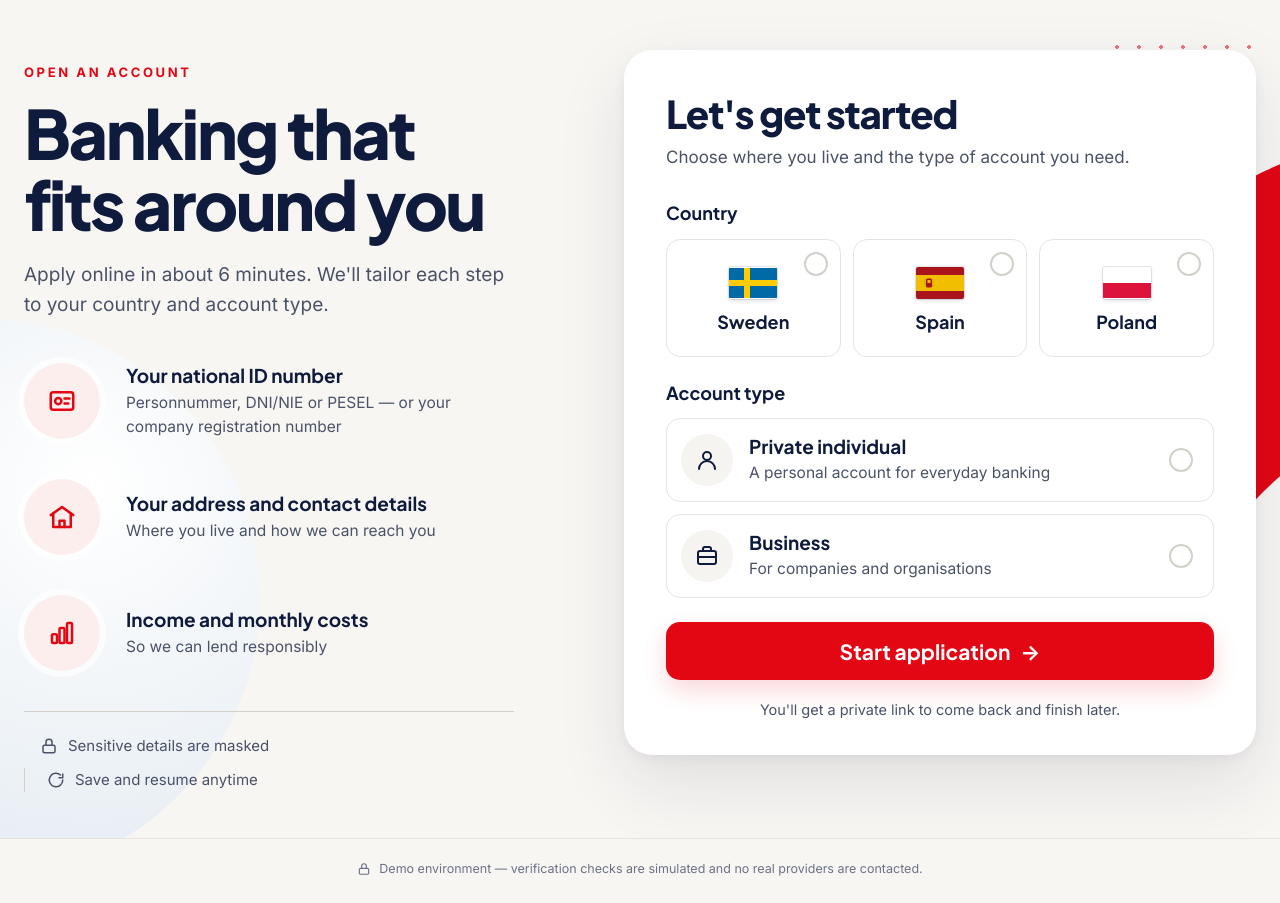
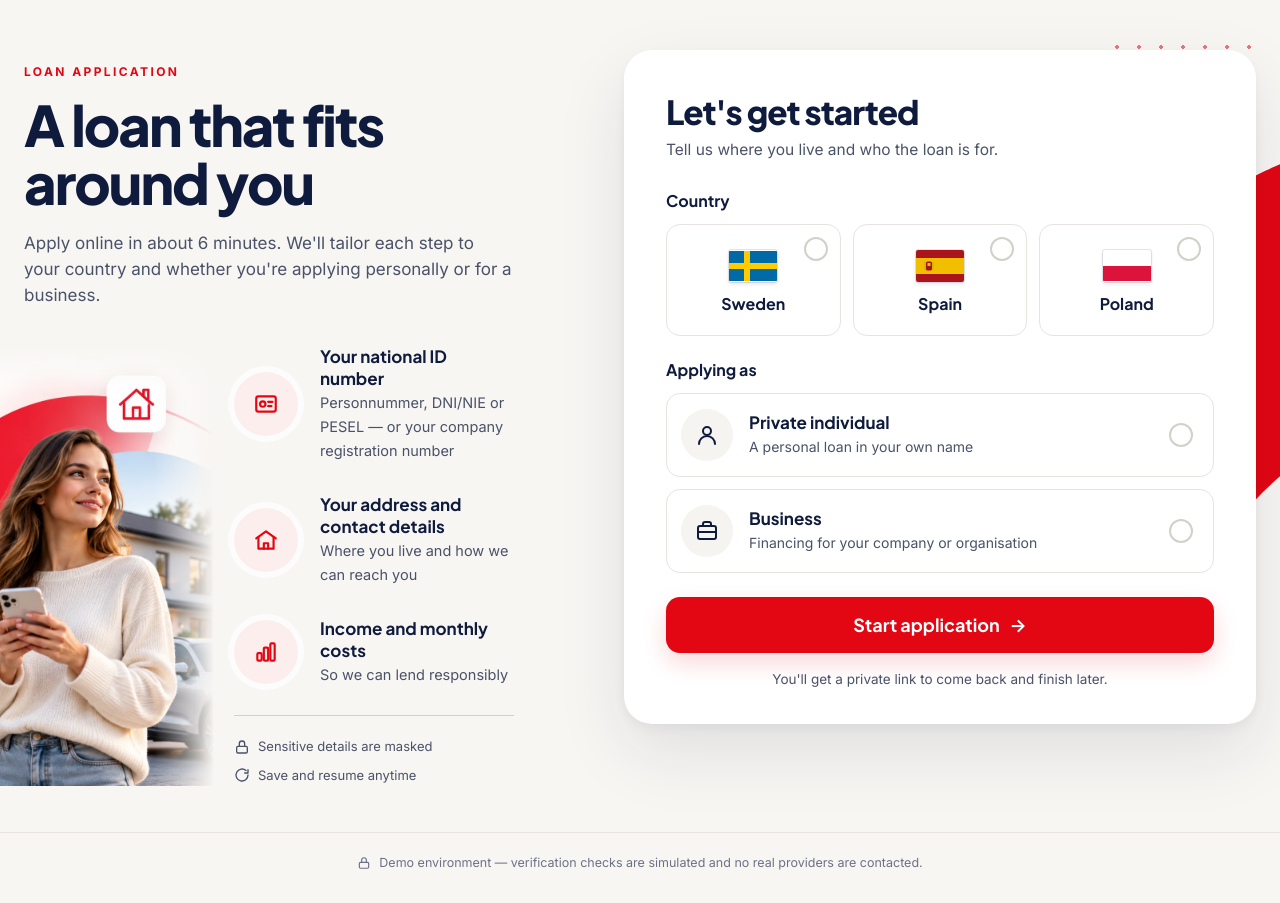
Before and after one commit to JithinJohn-vj/Ikano-Onboarding, a Django app: page / in a window 1280 px wide. Shown: the part 85-988 px from the top of the page. After the commit the page ends 955 px from the top, so only its background shows below. Run offline with Django 5.2, Linux system fonts and the light colour scheme.

Commit message:
Add the loan photo to the start page and restore loan wording
- Photo sits in the bottom-left corner beside the checklist, bleeding to
  the screen edge, blended into the background
- Slightly smaller type across the start page
- Copy describes a loan application again

```diff
--- a/onboarding/static/onboarding/style.css
+++ b/onboarding/static/onboarding/style.css
@@ -127,7 +127,7 @@ code { padding: 2px 7px; border-radius: 6px; background: var(--surface-2); font:
 }
 .card + .card { margin-top: 16px; }
 
-.eyebrow { margin-bottom: 14px; color: var(--brand); font-size: 13px; font-weight: 700; letter-spacing: .2em; text-transform: uppercase; }
+.eyebrow { margin-bottom: 14px; color: var(--brand); font-size: 12px; font-weight: 700; letter-spacing: .2em; text-transform: uppercase; }
 .lede { max-width: 60ch; margin-top: 12px; color: var(--ink-2); font-size: 16px; }
 .page-head { margin-bottom: 28px; }
 
@@ -157,10 +157,24 @@ code { padding: 2px 7px; border-radius: 6px; background: var(--surface-2); font:
 
 /* Decorative shapes drawn in CSS (no images). */
 .deco { position: absolute; z-index: 0; pointer-events: none; }
-.deco-circle {
-    left: -300px; bottom: -40px; width: 560px; height: 560px; border-radius: 50%;
-    background: radial-gradient(circle at 70% 30%, var(--surface) 0, var(--deco-circle) 70%);
+/* Corner photo: its own column that runs to the screen's left edge, with
+   the checklist beside it. Multiply blends the photo's white background
+   into the canvas; the mask softens its right and top edges. */
+.intro-media { display: grid; grid-template-columns: 190px minmax(0, 1fr); gap: 0; margin-top: 36px; }
+.hero-photo-wrap { position: relative; min-height: 340px; margin-left: calc(-1 * max(24px, (100vw - 1300px) / 2)); }
+.hero-photo {
+    position: absolute; inset: 0; width: 100%; height: 100%; object-fit: cover; object-position: 6% 55%;
+    mix-blend-mode: multiply; pointer-events: none; user-select: none;
+    -webkit-mask-image: linear-gradient(90deg, #000 72%, transparent 100%), linear-gradient(180deg, transparent 0, #000 10%);
+    -webkit-mask-composite: source-in;
+    mask-image: linear-gradient(90deg, #000 72%, transparent 100%), linear-gradient(180deg, transparent 0, #000 10%);
+    mask-composite: intersect;
 }
+.intro-points { min-width: 0; padding-left: 20px; }
+.intro-points .checklist { margin-top: 0; }
+/* Beside the photo there's room for one trust item per line. */
+.intro-points .trust-row { flex-direction: column; align-items: flex-start; gap: 8px; margin-top: 28px; }
+.intro-points .trust-row span { padding: 0; border: 0; }
 .deco-arc {
     right: -430px; top: 140px; width: 620px; height: 620px; border-radius: 50%;
     background: var(--brand);
@@ -178,35 +192,35 @@ code { padding: 2px 7px; border-radius: 6px; background: var(--surface-2); font:
 
 .start-layout { position: relative; z-index: 1; display: grid; grid-template-columns: minmax(0, 1fr) minmax(0, 632px); gap: 110px; align-items: start; }
 .start-intro { padding-top: 12px; }
-.start-intro h1 { font-size: clamp(40px, 5.6vw, 68px); font-weight: 800; line-height: 1.04; letter-spacing: -.035em; }
-.start-intro .lede { max-width: 34rem; margin-top: 22px; font-size: 19px; line-height: 1.55; }
+.start-intro h1 { font-size: clamp(36px, 4.6vw, 56px); font-weight: 800; line-height: 1.04; letter-spacing: -.035em; }
+.start-intro .lede { max-width: 32rem; margin-top: 18px; font-size: 17px; line-height: 1.55; }
 
-.checklist { display: grid; gap: 40px; max-width: 34rem; margin: 44px 0 0; padding: 0; list-style: none; }
-.checklist li { display: grid; grid-template-columns: 76px 1fr; gap: 26px; align-items: center; }
+.checklist { position: relative; display: grid; gap: 30px; max-width: 34rem; margin: 40px 0 0; padding: 0; list-style: none; }
+.checklist li { display: grid; grid-template-columns: 64px 1fr; gap: 22px; align-items: center; }
 .checklist .icon {
-    display: grid; place-items: center; width: 76px; height: 76px; border-radius: 50%;
+    display: grid; place-items: center; width: 64px; height: 64px; border-radius: 50%;
     background: var(--brand-soft); color: var(--brand); box-shadow: 0 0 0 6px color-mix(in srgb, var(--surface) 70%, transparent);
 }
-.checklist .icon svg { width: 30px; height: 30px; }
-.checklist strong { display: block; margin-bottom: 3px; color: var(--ink); font: 700 19px/1.3 var(--display); }
-.checklist span { color: var(--ink-2); font-size: 15.5px; line-height: 1.5; }
+.checklist .icon svg { width: 26px; height: 26px; }
+.checklist strong { display: block; margin-bottom: 2px; color: var(--ink); font: 700 17px/1.3 var(--display); }
+.checklist span { color: var(--ink-2); font-size: 14.5px; line-height: 1.5; }
 
 .trust-row {
     display: flex; flex-wrap: wrap; align-items: center; gap: 10px 0; max-width: 34rem;
-    margin-top: 40px; padding-top: 22px; border-top: 1px solid var(--line-strong);
-    color: var(--ink-2); font-size: 15px;
+    margin-top: 36px; padding-top: 20px; border-top: 1px solid var(--line-strong);
+    color: var(--ink-2); font-size: 13px;
 }
-.trust-row span { display: inline-flex; align-items: center; gap: 10px; padding: 0 22px; }
-.trust-row span:first-child { padding-left: 16px; }
+.trust-row span { display: inline-flex; align-items: center; gap: 8px; padding: 0 14px; white-space: nowrap; }
+.trust-row span:first-child { padding-left: 0; }
 .trust-row span + span { border-left: 1px solid var(--line-strong); }
-.trust-row svg { width: 18px; height: 18px; }
+.trust-row svg { width: 16px; height: 16px; }
 
 .start-card { padding: 42px 42px 34px; border: 0; border-radius: 28px; box-shadow: var(--shadow-lg); }
-.start-card h2 { margin-bottom: 8px; font-size: clamp(30px, 3vw, 40px); font-weight: 800; letter-spacing: -.03em; }
-.start-card .card-sub { margin-bottom: 30px; color: var(--ink-2); font-size: 17px; }
+.start-card h2 { margin-bottom: 8px; font-size: clamp(28px, 2.6vw, 34px); font-weight: 800; letter-spacing: -.03em; }
+.start-card .card-sub { margin-bottom: 28px; color: var(--ink-2); font-size: 15.5px; }
 
 .choice-fieldset { min-width: 0; margin: 0 0 24px; padding: 0; border: 0; }
-.choice-fieldset legend { margin-bottom: 14px; padding: 0; color: var(--ink); font: 700 18px/1.3 var(--display); }
+.choice-fieldset legend { margin-bottom: 12px; padding: 0; color: var(--ink); font: 700 16px/1.3 var(--display); }
 .country-options { display: grid; grid-template-columns: repeat(3, 1fr); gap: 12px; }
 .account-options { display: grid; gap: 12px; }
 
@@ -230,7 +244,7 @@ code { padding: 2px 7px; border-radius: 6px; background: var(--surface-2); font:
 .choice-card .check svg { display: none; }
 .choice-card:has(input:checked) .check { border-color: var(--brand); background: var(--brand); box-shadow: inset 0 0 0 4px var(--surface); }
 
-.country-card { flex-direction: column; justify-content: center; gap: 12px; min-height: 118px; padding: 20px 10px 16px; font: 700 18px/1.2 var(--display); text-align: center; }
+.country-card { flex-direction: column; justify-content: center; gap: 12px; min-height: 112px; padding: 20px 10px 16px; font: 700 16px/1.2 var(--display); text-align: center; }
 .country-card .flag { display: block; line-height: 0; }
 .country-card .flag svg { display: block; width: 48px; height: 32px; border-radius: 2px; box-shadow: 0 0 0 1px rgba(15, 27, 61, .1), 0 2px 4px rgba(15, 27, 61, .12); }
 .country-card .check { position: absolute; top: 12px; right: 12px; }
@@ -243,12 +257,12 @@ code { padding: 2px 7px; border-radius: 6px; background: var(--surface-2); font:
 .account-card .account-icon svg { width: 24px; height: 24px; }
 .account-card:has(input:checked) .account-icon { background: var(--brand-tint); color: var(--brand); }
 .account-copy { display: grid; gap: 2px; }
-.account-copy strong { font: 700 19px/1.3 var(--display); }
-.account-copy small { color: var(--ink-2); font-size: 15.5px; }
+.account-copy strong { font: 700 17px/1.3 var(--display); }
+.account-copy small { color: var(--ink-2); font-size: 14px; }
 
-.start-card .btn-primary { min-height: 58px; margin-top: 0; font-size: 21px; }
+.start-card .btn-primary { min-height: 56px; margin-top: 0; font-size: 18px; }
 .start-error { margin: -14px 0 16px; color: var(--bad); font-size: 13.5px; font-weight: 600; }
-.form-footnote { margin-top: 18px; color: var(--ink-2); font-size: 14.5px; text-align: center; }
+.form-footnote { margin-top: 16px; color: var(--ink-2); font-size: 13.5px; text-align: center; }
 
 /* ---------- flow layout (steps + review) ---------- */
 
@@ -388,7 +402,7 @@ input[type="checkbox"] { flex: none; width: 20px; height: 20px; margin: 1px 0 0;
     .start-intro .lede { margin-top: 16px; font-size: 16.5px; }
     .checklist, .trust-row { display: none; }
     .deco-arc { right: -460px; top: 360px; }
-    .deco-circle { display: none; }
+    .intro-media { display: none; }
 
     .flow-layout { grid-template-columns: 1fr; gap: 0; }
     .flow-main { max-width: none; }
--- a/onboarding/templates/onboarding/base.html
+++ b/onboarding/templates/onboarding/base.html
@@ -5,7 +5,7 @@
     <meta charset="UTF-8">
     <meta name="viewport" content="width=device-width, initial-scale=1.0">
     <meta name="color-scheme" content="light">
-    <title>{% block title %}Open an account{% endblock %} · Ikano Bank</title>
+    <title>{% block title %}Apply for a loan{% endblock %} · Ikano Bank</title>
     <link rel="preconnect" href="https://fonts.googleapis.com">
     <link rel="preconnect" href="https://fonts.gstatic.com" crossorigin>
     <link rel="stylesheet" href="https://fonts.googleapis.com/css2?family=Plus+Jakarta+Sans:wght@500;600;700;800&family=Inter:wght@400;500;600;700&display=swap">
--- a/onboarding/templates/onboarding/start.html
+++ b/onboarding/templates/onboarding/start.html
@@ -1,17 +1,22 @@
 {% extends "onboarding/base.html" %}
-{% block title %}Open an account{% endblock %}
+{% load static %}
+{% block title %}Apply for a loan{% endblock %}
 {% block body_class %}start-page{% endblock %}
 {% block content %}
 <div class="start-hero">
-<span class="deco deco-circle" aria-hidden="true"></span>
 <span class="deco deco-arc" aria-hidden="true"></span>
 <span class="deco deco-dots" aria-hidden="true"></span>
 <div class="shell start-layout">
     <section class="start-intro">
-        <p class="eyebrow">Open an account</p>
-        <h1>Banking that fits around you</h1>
-        <p class="lede">Apply online in about 6 minutes. We'll tailor each step to your country and account type.</p>
+        <p class="eyebrow">Loan application</p>
+        <h1>A loan that fits around you</h1>
+        <p class="lede">Apply online in about 6 minutes. We'll tailor each step to your country and whether you're applying personally or for a business.</p>
 
+        <div class="intro-media">
+        <div class="hero-photo-wrap" aria-hidden="true">
+            <img class="hero-photo" src="{% static 'onboarding/images/hero-loan.webp' %}" alt="" width="1428" height="1102" decoding="async">
+        </div>
+        <div class="intro-points">
         <ul class="checklist">
             <li>
                 <span class="icon" aria-hidden="true"><svg width="18" height="18" viewBox="0 0 24 24" fill="none" stroke="currentColor" stroke-width="2" stroke-linecap="round" stroke-linejoin="round"><rect x="3" y="5" width="18" height="14" rx="2"/><circle cx="9" cy="12" r="2.5"/><path d="M14 10h4M14 14h3"/></svg></span>
@@ -31,11 +36,13 @@
             <span><svg width="14" height="14" viewBox="0 0 24 24" fill="none" stroke="currentColor" stroke-width="2" stroke-linecap="round" stroke-linejoin="round" aria-hidden="true"><rect x="4" y="11" width="16" height="10" rx="2"/><path d="M8 11V7a4 4 0 0 1 8 0v4"/></svg>Sensitive details are masked</span>
             <span><svg width="14" height="14" viewBox="0 0 24 24" fill="none" stroke="currentColor" stroke-width="2" stroke-linecap="round" stroke-linejoin="round" aria-hidden="true"><path d="M21 12a9 9 0 1 1-3-6.7"/><path d="M21 4v5h-5"/></svg>Save and resume anytime</span>
         </div>
+        </div>
+        </div>
     </section>
 
     <section class="card start-card" aria-labelledby="start-heading">
         <h2 id="start-heading">Let's get started</h2>
-        <p class="card-sub">Choose where you live and the type of account you need.</p>
+        <p class="card-sub">Tell us where you live and who the loan is for.</p>
 
         <form method="post" id="start-application-form" novalidate>
             {% csrf_token %}
@@ -62,7 +69,7 @@
             </fieldset>
 
             <fieldset class="choice-fieldset">
-                <legend>Account type</legend>
+                <legend>Applying as</legend>
                 <div class="account-options">
                     {% for value, label in account_types %}
                         <label class="choice-card account-card">
@@ -76,7 +83,7 @@
                             </span>
                             <span class="account-copy">
                                 <strong>{{ label }}</strong>
-                                <small>{% if value == "individual" %}A personal account for everyday banking{% else %}For companies and organisations{% endif %}</small>
+                                <small>{% if value == "individual" %}A personal loan in your own name{% else %}Financing for your company or organisation{% endif %}</small>
                             </span>
                             <span class="check" aria-hidden="true"><svg width="10" height="10" viewBox="0 0 24 24" fill="none" stroke="currentColor" stroke-width="4" stroke-linecap="round" stroke-linejoin="round"><path d="M5 12.5l4.5 4.5L19 7.5"/></svg></span>
                         </label>
@@ -84,7 +91,7 @@
                 </div>
             </fieldset>
 
-            <p class="start-error" id="start-form-error" role="alert" hidden>Choose a country and an account type to continue.</p>
+            <p class="start-error" id="start-form-error" role="alert" hidden>Choose a country and who you're applying as to continue.</p>
             <button type="submit" class="btn-primary btn-block">Start application <span aria-hidden="true">→</span></button>
             <p class="form-footnote">You'll get a private link to come back and finish later.</p>
         </form>
```
Also changed, not shown: onboarding/static/onboarding/images/hero-loan.webp (added).
